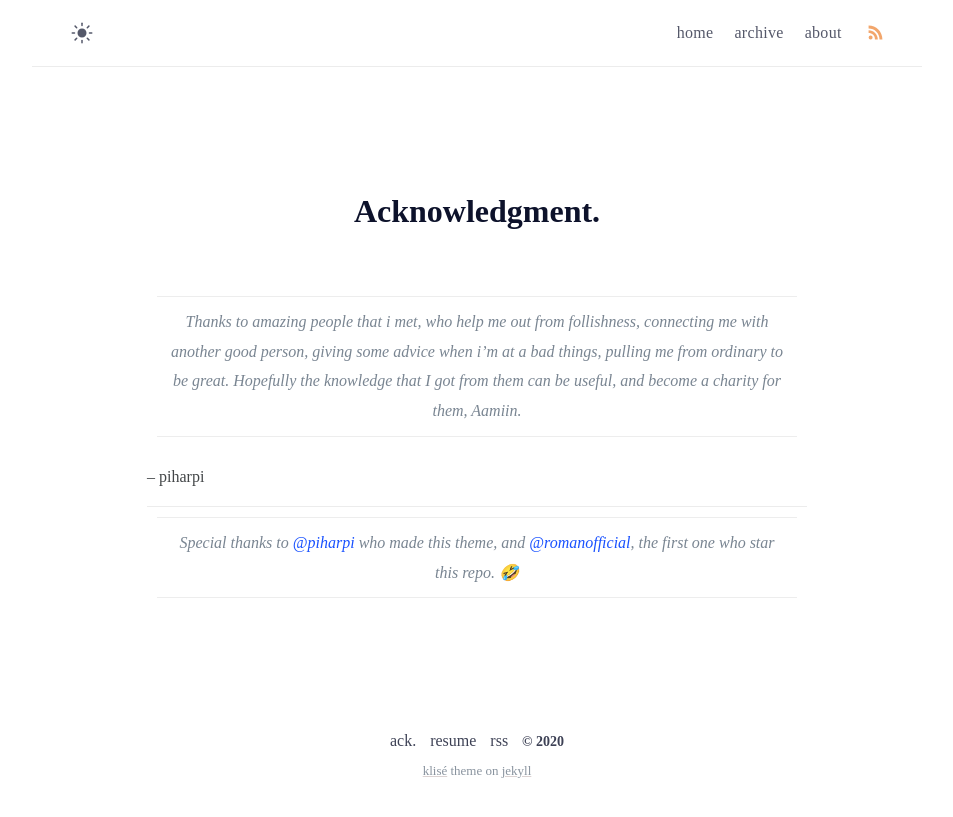
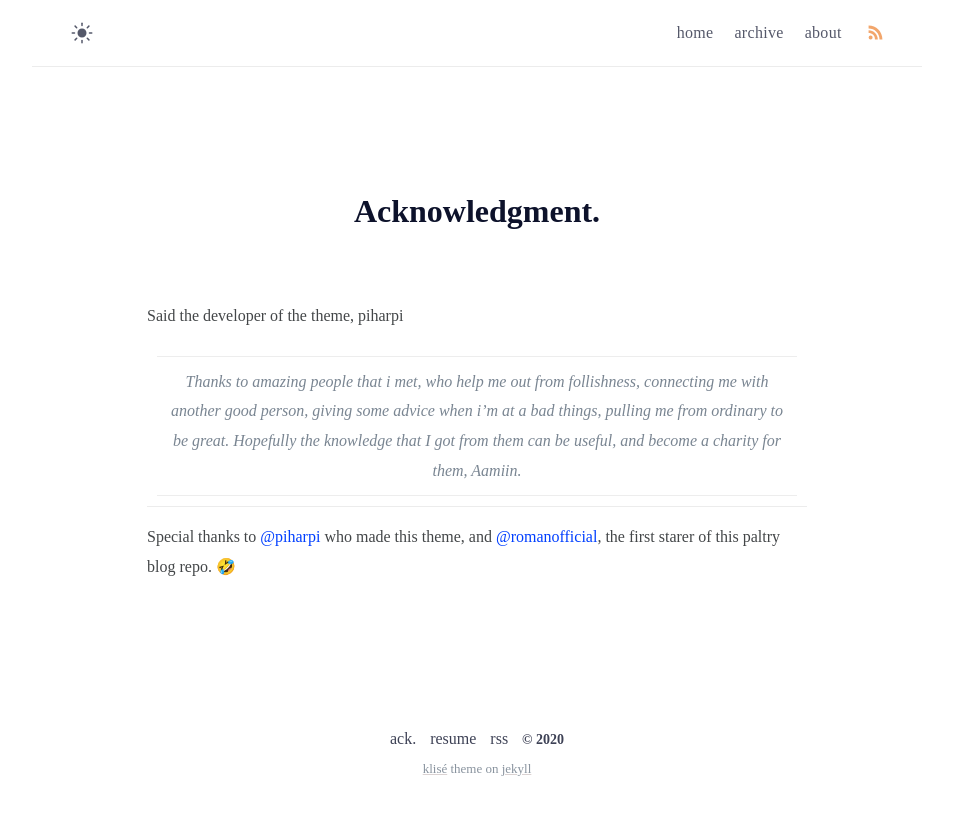
Before and after one commit to KnowsCount/blog, a Jekyll site: the page built from thanks.md, in a window 1280 px wide. Shown: the top 817 px of the page, without its empty margins (163-1116 px from the left). Built offline with Jekyll 4.4.1, drawn with Linux system fonts in a browser that asks for light colours.

```diff
--- a/thanks.md
+++ b/thanks.md
@@ -6,11 +6,11 @@ excerpt: Thanks to amazing people that i met, who help me out from follishness,
 comments: false
 ---
 
+Said the developer of the theme, piharpi
+
 > Thanks to amazing people that i met, who help me out from follishness, connecting me with another good person, giving some advice when i'm at a bad things, pulling me from ordinary to be great.
 > Hopefully the knowledge that I got from them can be useful, and become a charity for them, Aamiin.
 
--- piharpi
+---
 
-<hr>
-
-> Special thanks to [@piharpi](https://github.com/piharpi) who made this theme, and [@romanofficial](https://github.com/romanofficial), the first one who star this repo. 🤣
+Special thanks to [@piharpi](https://github.com/piharpi) who made this theme, and [@romanofficial](https://github.com/romanofficial), the first starer of this paltry blog repo. 🤣
```
Also changed, not shown: _posts/artificial-intelligence-is-the-final-verdict/2020-12-20-artificial-intelligence-is-the-final-verdict.md (added, +28 -0 lines), _posts/react-tut/2020-12-20-react-tutorial.md (+5 -5 lines).
